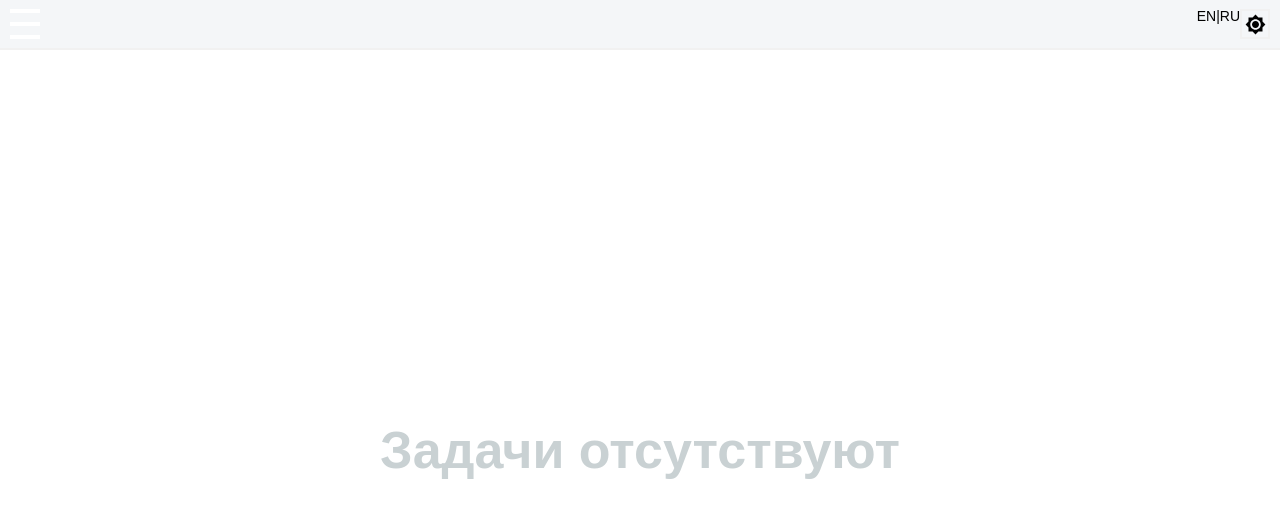
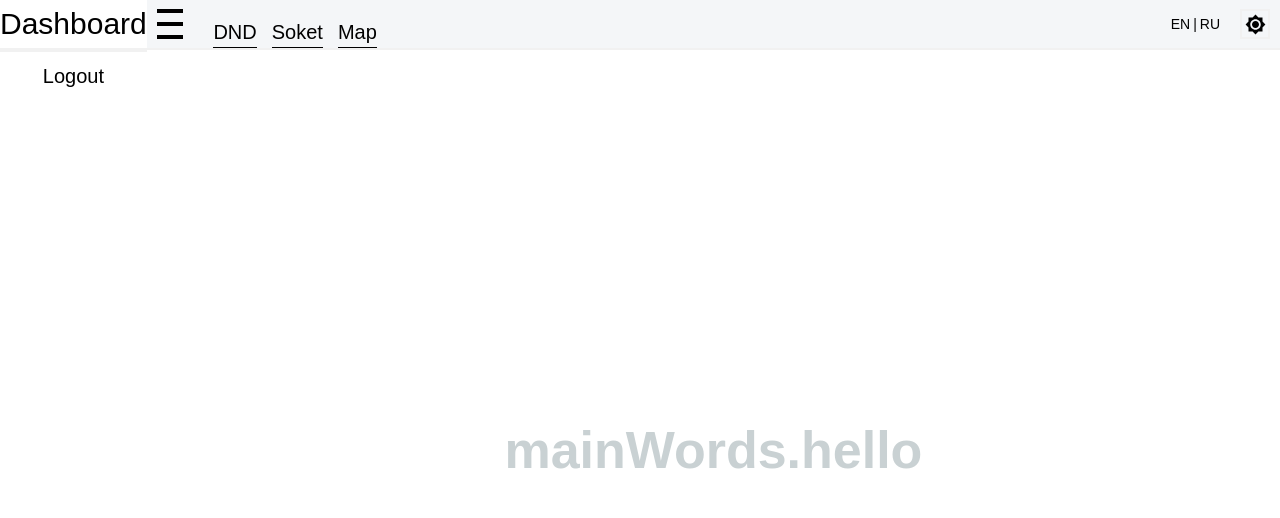
Before and after one commit to Vache95/dashboard_1-update-styelComponent, a React (Create React App) app: page / in a window 1280 px wide. Shown: the top 518 px of the page. Built offline with nearby package versions, Linux system fonts and the light colour scheme; sample sign-in values are in the browser's storage.

Commit message:
language

```diff
--- a/package.json
+++ b/package.json
@@ -11,9 +11,12 @@
     "@types/node": "^16.18.11",
     "@types/react": "^18.0.26",
     "@types/react-dom": "^18.0.10",
+    "i18next": "^22.4.9",
+    "i18next-browser-languagedetector": "^7.0.1",
     "react": "^18.2.0",
     "react-dom": "^18.2.0",
     "react-hook-form": "^7.42.1",
+    "react-i18next": "^12.1.4",
     "react-router-dom": "^6.6.2",
     "react-scripts": "5.0.1",
     "web-vitals": "^2.1.4"
--- a/src/components/header/header.scss
+++ b/src/components/header/header.scss
@@ -1,14 +1,30 @@
 .header {
   background-color: #f4f6f8;
-  width: 0px;
+  width: 300px;
+  margin-left: -300px;
   border-right: 2px solid #f1f1f1;
-  transition: all 0.5s ease 0s;
 }
-.headers {
-  background-color: #f4f6f8;
-  width: 0px;
-  border-right: 2px solid #f1f1f1;
-  transition: all 0.5s ease 0s;
+.header__content {
+  display: flex;
+  height: 100%;
+  width: 100%;
+  justify-content: center;
+  ul {
+    width: 100%;
+    height: 100%;
+    display: flex;
+    align-items: flex-end;
+    padding-left: 30px;
+    li {
+      margin-right: 15px;
+      font-size: 20px;
+      border-bottom: 1px solid black;
+      padding-bottom: 5px;
+    }
+    .li__active {
+      border-bottom: 1px solid black;
+    }
+  }
 }
 .dark {
   background-color: #051b2e;
@@ -17,15 +33,26 @@
 .headeranim {
   background-color: #f4f6f8;
   width: 300px;
-  transition: all 0.5s ease 0s;
+  margin-left: none;
   border-right: 1px solid #f1f1f1;
   display: flex;
   flex-direction: column;
+  .headeranim__top {
+    h1 {
+      font-size: 30px;
+    }
+  }
 }
 .headeranim__top {
   width: 100%;
   min-height: 50px;
   border-bottom: 2px solid #f1f1f1;
+  display: flex;
+  align-items: center;
+  justify-content: center;
+  h1 {
+    font-size: 30px;
+  }
 }
 .headeranim__content {
   flex: 1 1 100%;
@@ -34,4 +61,10 @@
   width: 100%;
   min-height: 50px;
   border-top: 2px solid #f1f1f1;
+  display: flex;
+  align-items: center;
+  justify-content: center;
+  span {
+    font-size: 20px;
+  }
 }
--- a/src/components/header/index.tsx
+++ b/src/components/header/index.tsx
@@ -5,9 +5,15 @@ const Header: FC<{ theme: string }> = ({ theme }) => {
   const burgerName: any = localStorage.getItem("burger");
   return (
     <div className={theme === "dark" ? `dark 	${burgerName}` : burgerName}>
-      <div className="headeranim__top"></div>
-      <div className="headeranim__content"></div>
-      <div className="headeranim__bottom"></div>
+      <div className="headeranim__top">
+        <h1>Dashboard</h1>
+      </div>
+      <div className="headeranim__content">
+
+      </div>
+      <div className="headeranim__bottom">
+        <span>Logout</span>
+      </div>
     </div>
   );
 };
--- a/src/components/headerMain/headermain.scss
+++ b/src/components/headerMain/headermain.scss
@@ -13,6 +13,13 @@
 }
 .header__rigth {
   display: flex;
+  align-items: center;
+  .en {
+    padding-right: 3px;
+  }
+  .ru {
+    padding-left: 3px
+  }
 }
 .headermain__burger {
   width: 30px;
@@ -24,7 +31,7 @@
   span {
     width: 100%;
     height: 4px;
-    background-color: #fff;
+    background-color: #000;
   }
 }
 .headermain__theme {
@@ -35,6 +42,7 @@
   display: flex;
   align-items: center;
   justify-content: center;
+  margin-left: 20px;
 }
 .them-icon {
   svg {
--- a/src/components/headerMain/index.tsx
+++ b/src/components/headerMain/index.tsx
@@ -1,7 +1,7 @@
-import { FC } from "react";
-import Brightness7Icon from "@mui/icons-material/Brightness7";
-import Brightness3Icon from "@mui/icons-material/Brightness3";
-import "./headermain.scss";
+import { FC } from 'react';
+import Brightness7Icon from '@mui/icons-material/Brightness7';
+import Brightness3Icon from '@mui/icons-material/Brightness3';
+import './headermain.scss';
 
 type headerMainProps = {
   setHeaderToggle: (arg: boolean) => any;
@@ -14,23 +14,32 @@ const HeaderMain: FC<headerMainProps> = ({ setHeaderToggle, headerToggle, theme,
   const burger = (): void => {
     setHeaderToggle(!headerToggle);
     if (headerToggle) {
-      localStorage.setItem("burger", "headeranim");
+      localStorage.setItem('burger', 'headeranim');
     } else {
-      localStorage.setItem("burger", "header");
+      localStorage.setItem('burger', 'header');
     }
   };
 
   return (
-    <div className={theme === "dark" ? "headermain dark" : "headermain"}>
+    <div className={theme === 'dark' ? 'headermain dark' : 'headermain'}>
       <div className="headermain__burger" onClick={burger}>
         <span></span>
         <span></span>
         <span></span>
       </div>
+      <div className="header__content">
+        <ul>
+          <li>DND</li>
+          <li>Soket</li>
+          <li>Map</li>
+        </ul>
+      </div>
       <div className="header__rigth">
-        <span>EN</span> | <span>RU</span>
-        <div className={theme !== "dark" ? "headermain__theme" : "headermain__theme them-icon"} onClick={toggleTheme}>
-          {theme !== "dark" ? <Brightness7Icon /> : <Brightness3Icon />}
+        <span className="en">EN </span> | <span className="ru"> RU</span>
+        <div
+          className={theme !== 'dark' ? 'headermain__theme' : 'headermain__theme them-icon'}
+          onClick={toggleTheme}>
+          {theme !== 'dark' ? <Brightness7Icon /> : <Brightness3Icon />}
         </div>
       </div>
     </div>
--- /dev/null
+++ b/src/i18n.js
@@ -0,0 +1,27 @@
+import i18next from 'i18next';
+import { initReactI18next } from 'react-i18next';
+import LanguageDetector from 'i18next-browser-languagedetector';
+import translationEn from 'language/en/translation.json';
+import translationRu from 'language/ru/translation.json';
+
+const resoursec = {
+  en: {
+    translation: translationEn,
+  },
+  am: {
+    translation: translationRu,
+  },
+};
+
+i18next
+  .use(LanguageDetector)
+  .use(initReactI18next)
+  .init({
+    fallbackLng: 'en',
+    resoursec,
+    detection: {
+      caches: ['cookie'],
+    },
+  });
+
+export default i18next;
--- a/src/index.tsx
+++ b/src/index.tsx
@@ -4,6 +4,7 @@ import App from "./App";
 import { BrowserRouter as Router } from "react-router-dom";
 import { ThemeProvider } from "@mui/material";
 import { theme } from "theme";
+import './i18n.js';
 import "./style/styles.scss";
 
 const root = ReactDOM.createRoot(document.getElementById("root") as HTMLElement);
--- /dev/null
+++ b/src/language/en/translation.json
@@ -0,0 +1,5 @@
+{
+    "mainWords": {
+        "hello": "hello"
+    }
+}
--- /dev/null
+++ b/src/language/ru/translation.json
@@ -0,0 +1,5 @@
+{
+    "mainWords": {
+        "hello": "Задачи отсутствуют"
+    }
+}
--- a/src/page/home/todo/index.tsx
+++ b/src/page/home/todo/index.tsx
@@ -1,10 +1,12 @@
 import { FC } from "react";
+import { useTranslation } from "react-i18next";
 import "./todo.scss";
 
 const Todo: FC = () => {
+  const { t } = useTranslation()
   return (
     <div className="todo">
-      <h1>Задачи отсутствуют</h1>
+      <h1>{t('mainWords.hello')}</h1>
     </div>
   );
 };
```
Also changed, not shown: 2 other files (tests, documents, lock files or other folders).
